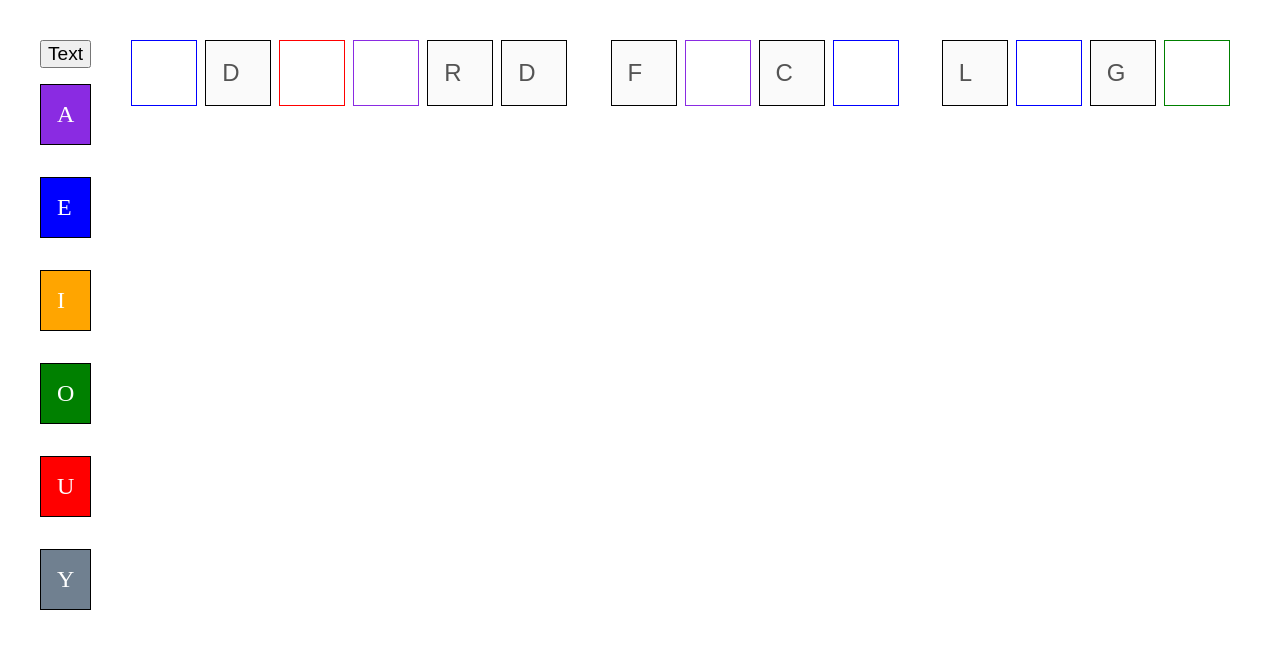
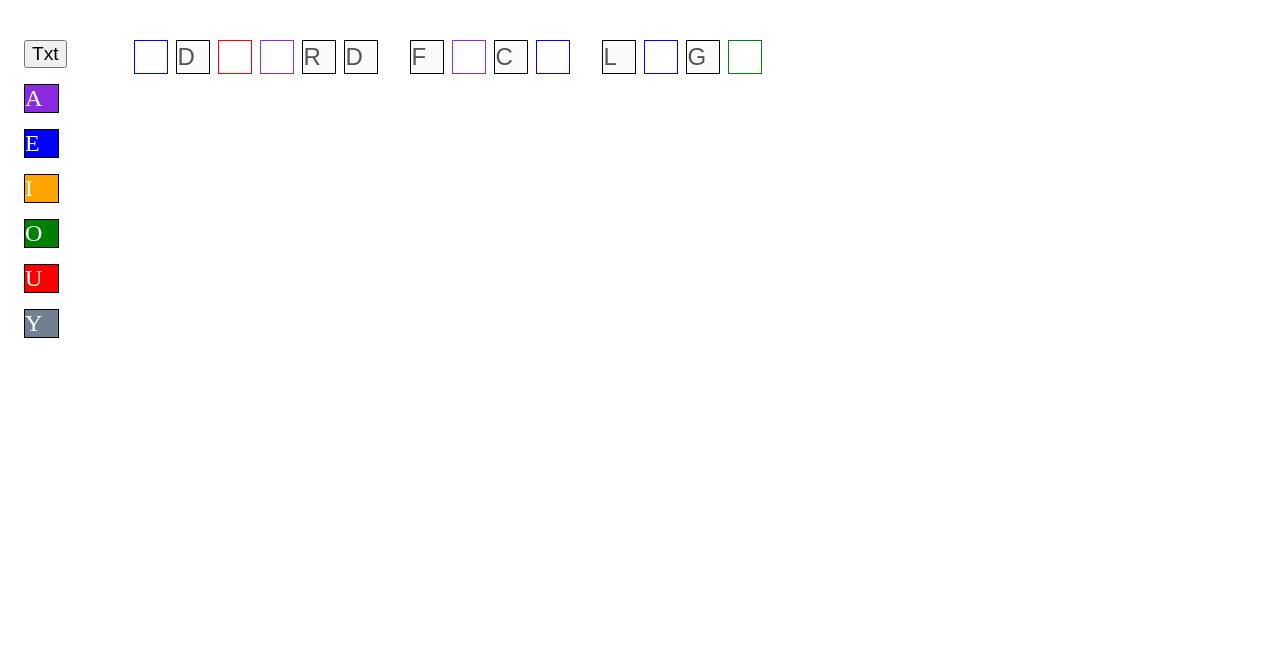
Before and after one commit to mvenin/edgam, an Angular app: page / in a window 1280 px wide. Both pictures are taken after a click on the button "Go". Shown: the top 648 px of the page. Built offline with nearby package versions, Linux system fonts and the light colour scheme.

Commit message:
add border shadow

```diff
--- a/src/app/features/letters/app-cv.component.html
+++ b/src/app/features/letters/app-cv.component.html
@@ -1,10 +1,10 @@
-<div class="cv-main" style="display: flex;  justify-content: space-between;" xmlns="http://www.w3.org/1999/html">
-  <div class="cv-sidebar" style="margin: 2rem;">
+<div class="cv-main" style="display: flex;  justify-content: space-between;">
+
+  <div class="cv-sidebar" style="margin: 2rem 1rem 1rem 1rem;">
       <button (click)="onToggleLetters($event)"
               style="font-size: 1.2rem;  margin-bottom: 1rem;">
         Go
       </button>
-
       <div class="cv-letter-full cv-letter-full-A"> A</div>
       <div class="cv-letter-full cv-letter-full-E"> E</div>
       <div class="cv-letter-full cv-letter-full-I"> I</div>
@@ -29,8 +29,9 @@
                  [attr.hidden]="isSpace(ch) ? true : null"
 
                  [class.cv-letter-full]="isVoyelle(ch)"
-                 [class.cv-letter-fill]="!isVoyelle(ch)"
+                 [class.cv-letter-fill]="!isVoyelle(ch) && !isPunctuation(ch)"
                  [class.cv-letter-space]="isSpace(ch)"
+                 [class.cv-letter-space]="isPunctuation(ch)"
 
                  [class.cv-letter-empty-A]="ch.toUpperCase() === 'A'"
                  [class.cv-letter-empty-E]="ch.toUpperCase() === 'E'"
--- a/src/app/features/letters/app-cv.component.scss
+++ b/src/app/features/letters/app-cv.component.scss
@@ -7,25 +7,25 @@ input:focus {
   border: 0 !important;
   font-size: 1.5rem;
   margin-bottom: 1rem;
-  padding: 1rem;
-  width: 0.2rem !important;
+  padding: 0.5rem;
+  width: 0.5rem !important;
 }
 
 .cv-letter-fill {
   border: 1px solid black;
   font-size: 1.5rem;
-  margin-bottom: 2rem;
+  margin-bottom: 1rem;
   margin-right: 0.5rem;
-  padding: 1rem;
+  padding: 0;
 }
 
 .cv-letter-full {
   border: 1px solid black;
   color: white;
   font-size: 1.5rem;
-  margin-bottom: 2rem;
+  margin-bottom: 1rem;
   margin-right: 0.5rem;
-  padding: 1rem;
+  padding: 0;
 }
 
 .cv-letter-full-A {
--- a/src/app/features/letters/app-cv.component.ts
+++ b/src/app/features/letters/app-cv.component.ts
@@ -18,7 +18,7 @@ export class AppCvComponent {
     this.sentenceLetters = [...this.txtDS?.nativeElement.value].map(t => t.toUpperCase());
     let btn: any = $event.target;
     this.boxToggle = !this.boxToggle;
-    btn['innerText'] = this.boxToggle ? 'Text' : 'Go';
+    btn['innerText'] = this.boxToggle ? 'Txt' : 'Go';
   }
 
   isVoyelle(ch: string): boolean {
@@ -28,6 +28,12 @@ export class AppCvComponent {
 
   isSpace(ch: string) {
     return ch.match(/^\s*$/g);
+  }
+
+  isPunctuation(ch: string) {
+    let m = ch.match(/^\.|\!|\?$/g);
+    // console.debug(ch+' '+m);
+    return m;
   }
 
   onTypeLetter($event: KeyboardEvent, textBox: HTMLInputElement, char: string) {
```
Also changed, not shown: 3 other files (tests, documents, lock files or other folders). Lines whose indentation alone changed are shown as unchanged.
